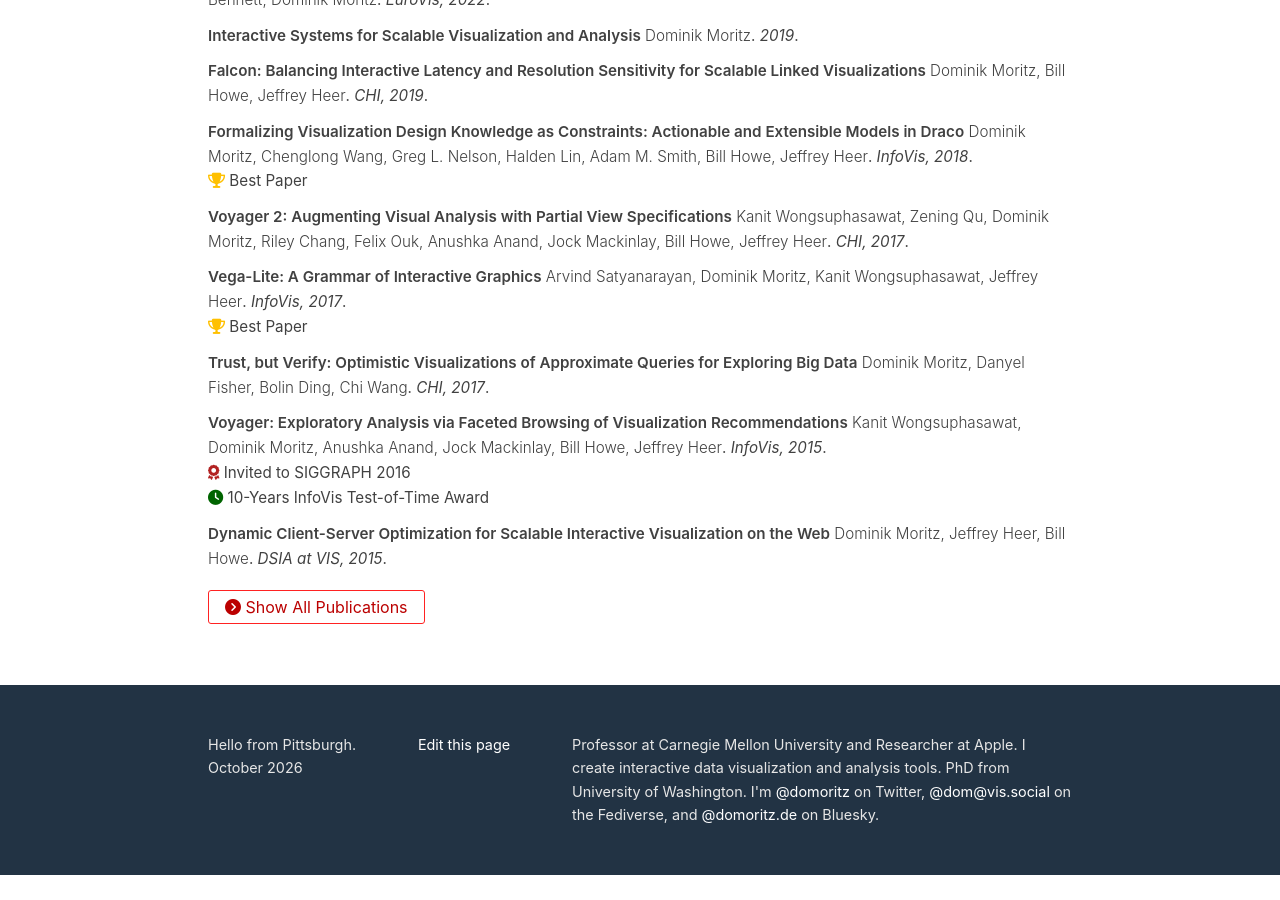
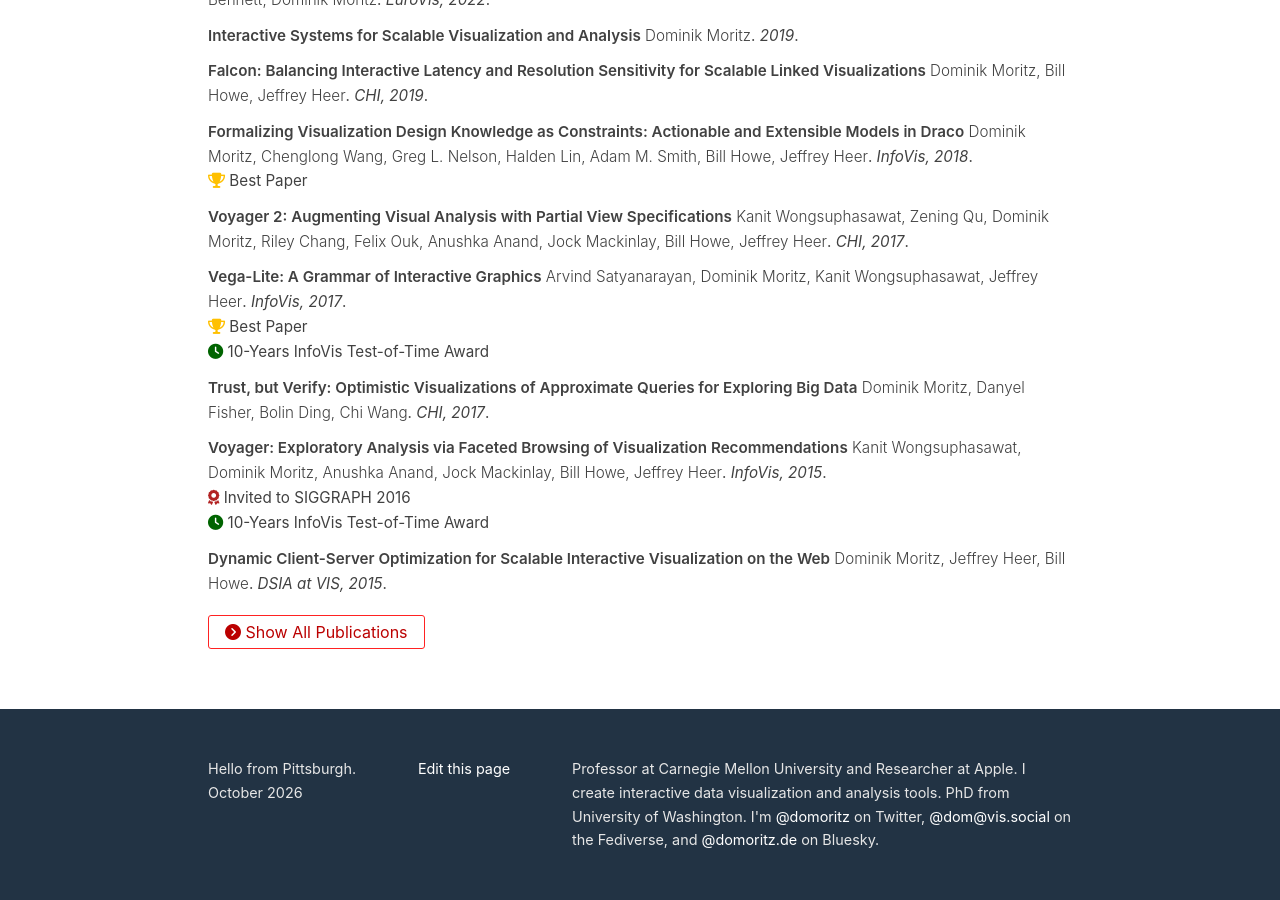
Before and after one commit to domoritz/domoritz.github.io, a Jekyll site: the page built from index.md, in a window 1280 px wide and 900 px high, scrolled down 1463 px. Built offline with Jekyll 4.4.1, drawn with Linux system fonts in a browser that asks for light colours; before the commit the page ends 2338 px from its top, so only the background shows below that.

Commit message:
Add Vega-Lite InfoVis Test of Time award (#111)

```diff
--- a/_publications/2017-vega-lite.html
+++ b/_publications/2017-vega-lite.html
@@ -7,6 +7,7 @@
   - Jeffrey Heer
 awards:
   - Best Paper
+  - 10-Years InfoVis Test-of-Time Award
 doi: 10.1109/TVCG.2016.2599030
 highlight: true
 link: https://vega.github.io/vega-lite/
```
